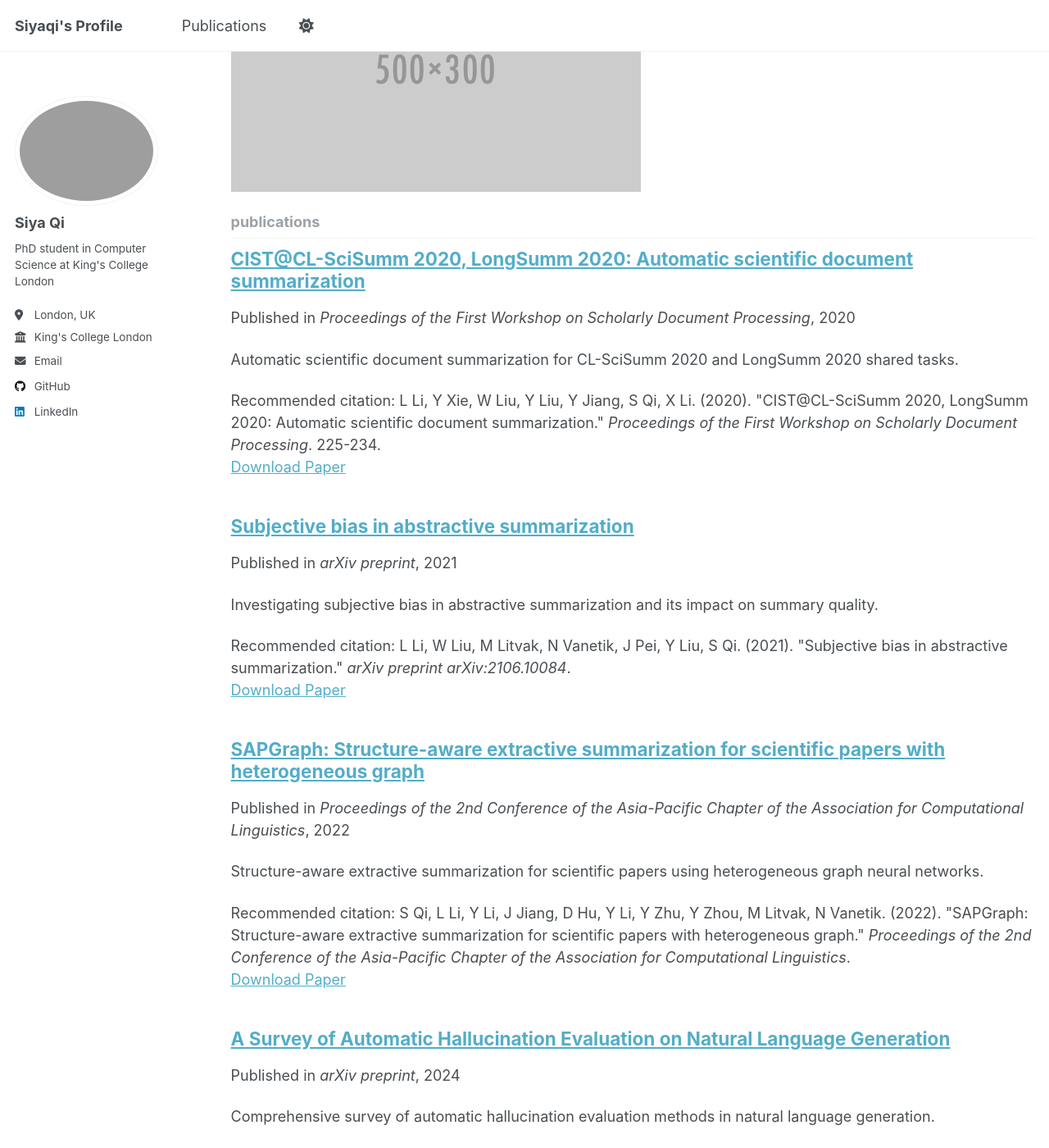
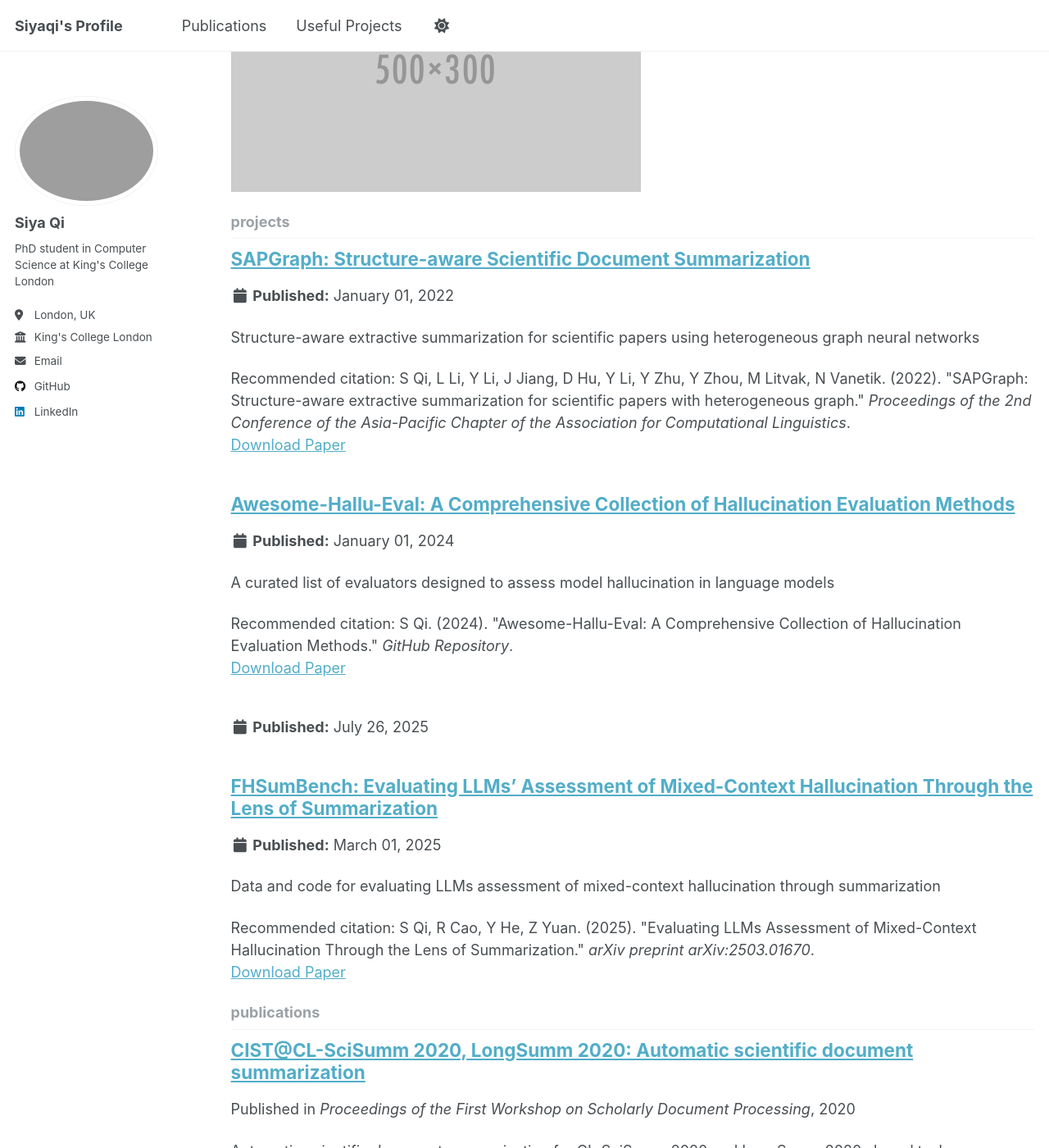
Before and after one commit to siyaqi/siyaqi.github.io, a Jekyll site: the page built from _pages/collection-archive.html, in a window 1280 px wide and 1400 px high, scrolled down 851 px. Shown: the whole window at 82% size. Built offline with Jekyll 4.4.1, drawn with Linux system fonts in a browser that asks for light colours; a script that is not in the unit is left out.

Commit message:
update 2025-07-26-19-53

```diff
--- a/_config.yml
+++ b/_config.yml
@@ -225,6 +225,9 @@
   portfolio:
     output: true
     permalink: /:collection/:path/
+  projects:
+    output: true
+    permalink: /:collection/:path/
   talks:
     output: true
     permalink: /:collection/:path/
@@ -277,6 +280,15 @@
       author_profile: true
       share: true
       comment: true
+  # _projects
+  - scope:
+      path: ""
+      type: projects
+    values:
+      layout: single
+      author_profile: true
+      share: true
+      comments: true
   # _talks
   - scope:
       path: ""
--- a/_data/navigation.yml
+++ b/_data/navigation.yml
@@ -10,6 +10,9 @@
 main:
   - title: "Publications"
     url: /publications/
+
+  - title: "Useful Projects"
+    url: /projects/
 
   # - title: "Talks"
   #   url: /talks/
--- /dev/null
+++ b/_pages/projects.html
@@ -0,0 +1,58 @@
+---
+layout: archive
+title: "Useful Projects"
+permalink: /projects/
+author_profile: true
+---
+
+{% include base_path %}
+
+Here are some of the projects I've worked on:
+
+## Open Source Projects
+
+### [Awesome-Hallu-Eval](https://github.com/siyaqi/Awesome-Hallu-Eval)
+**A Comprehensive Collection of Hallucination Evaluation Methods**
+
+This is a curated list of evaluators designed to assess model hallucination. Here, you can easily find the right tools you need to evaluate and analyze hallucination behavior in language models.
+
+**Key Features:**
+- **Comprehensive Coverage**: Includes evaluation methods from both before and after the LLM era
+- **Categorized Methods**: Organized by evaluation perspective (Source-Free vs. With-Fact)
+- **Detailed Documentation**: Each method includes data sources, models used, evaluation metrics, and implementation details
+- **Active Maintenance**: Regularly updated with the latest hallucination detection techniques
+
+**Research Areas Covered:**
+- Text Summarization hallucination detection
+- Question Answering factuality evaluation
+- Dialogue generation consistency assessment
+- Multi-modal hallucination detection
+- Cross-lingual hallucination evaluation
+
+**Impact:**
+- Potentially used by the NLP research community
+- Serves as a go-to resource for hallucination evaluation
+
+### [FHSumBench](https://github.com/siyaqi/FHSumBench)
+**Evaluating LLMs' Assessment of Mixed-Context Hallucination Through the Lens of Summarization**
+
+This project provides the data and code for our research on evaluating how large language models assess mixed-context hallucination through summarization tasks.
+
+**Research Focus:**
+- **Mixed-Context Analysis**: Evaluating how LLMs handle conflicting information in source materials
+- **Self-Assessment Capabilities**: Understanding LLMs' ability to detect their own hallucination patterns
+- **Summarization Lens**: Using summarization as a framework to study hallucination assessment
+
+**Key Contributions:**
+- Novel dataset for mixed-context hallucination evaluation
+- Framework for assessing LLM self-evaluation capabilities
+- Insights into hallucination detection limitations
+
+**Technical Approach:**
+- Creates scenarios with mixed or conflicting information
+- Evaluates LLM performance in detecting inconsistencies
+- Analyzes self-assessment accuracy of language models
+
+---
+
+*For more details about any specific project, feel free to contact me at siya.qi@kcl.ac.uk*
--- /dev/null
+++ b/_projects/2022-01-01-sapgraph-scientific-summarization.md
@@ -0,0 +1,44 @@
+---
+title: "SAPGraph: Structure-aware Scientific Document Summarization"
+collection: projects
+permalink: /projects/2022-01-01-sapgraph-scientific-summarization
+excerpt: 'Structure-aware extractive summarization for scientific papers using heterogeneous graph neural networks'
+date: 2022-01-01
+venue: 'Proceedings of the 2nd Conference of the Asia-Pacific Chapter of the Association for Computational Linguistics'
+paperurl: 'https://aclanthology.org/2022.aacl-main.6/'
+citation: 'S Qi, L Li, Y Li, J Jiang, D Hu, Y Li, Y Zhu, Y Zhou, M Litvak, N Vanetik. (2022). &quot;SAPGraph: Structure-aware extractive summarization for scientific papers with heterogeneous graph.&quot; <i>Proceedings of the 2nd Conference of the Asia-Pacific Chapter of the Association for Computational Linguistics</i>.'
+---
+
+## Project Overview
+
+SAPGraph is a novel approach for structure-aware extractive summarization of scientific papers using heterogeneous graph neural networks. The project addresses the challenge of capturing complex structural relationships in scientific documents to improve summarization quality.
+
+## Key Contributions
+
+- **Heterogeneous Graph Construction**: Developed methods to represent scientific papers as heterogeneous graphs
+- **Structure-aware Extraction**: Created algorithms that leverage document structure for better summary generation
+- **Graph Neural Network Architecture**: Designed specialized GNN models for scientific document processing
+
+## Technical Approach
+
+The project uses:
+- **Graph Representation**: Converting scientific papers into heterogeneous graphs with different node types
+- **Neural Processing**: Applying graph neural networks to capture structural relationships
+- **Extractive Summarization**: Selecting key sentences based on graph structure and content
+
+## Results
+
+- Published at AACL 2022 conference
+- Demonstrated improved performance over baseline summarization methods
+- Successfully captured structural information from scientific documents
+
+## Technologies Used
+
+- PyTorch, PyTorch Geometric
+- Graph Neural Networks
+- Natural Language Processing
+- Scientific document processing tools
+
+## Project Status
+
+**Completed** - Successfully published and contributed to the field of scientific document summarization.
--- /dev/null
+++ b/_projects/2024-01-01-awesome-hallu-eval.md
@@ -0,0 +1,106 @@
+---
+title: "Awesome-Hallu-Eval: A Comprehensive Collection of Hallucination Evaluation Methods"
+collection: projects
+permalink: /projects/2024-01-01-awesome-hallu-eval
+excerpt: 'A curated list of evaluators designed to assess model hallucination in language models'
+date: 2024-01-01
+venue: 'GitHub Repository'
+paperurl: 'https://github.com/siyaqi/Awesome-Hallu-Eval'
+citation: 'S Qi. (2024). &quot;Awesome-Hallu-Eval: A Comprehensive Collection of Hallucination Evaluation Methods.&quot; <i>GitHub Repository</i>.'
+---
+
+## Project Overview
+
+Awesome-Hallu-Eval is a comprehensive collection of hallucination evaluation methods designed to assess model hallucination in language models. This repository serves as a go-to resource for researchers and practitioners working on hallucination detection and evaluation.
+
+## Key Features
+
+### Comprehensive Coverage
+- **Before LLM Era**: Traditional evaluation methods for hallucination detection
+- **After LLM Era**: Modern approaches specifically designed for large language models
+- **Multi-Domain**: Covers summarization, question answering, dialogue generation, and more
+
+### Categorized Methods
+- **Source-Free (SF)**: Methods that don't require source documents
+- **With-Fact (WF)**: Methods that use factual information for evaluation
+- **Hybrid Approaches**: Methods that combine multiple evaluation strategies
+
+### Detailed Documentation
+Each evaluation method includes:
+- Data sources and datasets used
+- Models and architectures employed
+- Evaluation metrics and methodologies
+- Implementation details and code links
+
+## Research Areas Covered
+
+### Text Summarization
+- Factual consistency evaluation
+- Entity-level hallucination detection
+- Discourse-level analysis
+
+### Question Answering
+- Factuality assessment
+- Knowledge verification
+- Cross-reference checking
+
+### Dialogue Generation
+- Consistency evaluation
+- Knowledge grounding assessment
+- Multi-turn dialogue analysis
+
+### Multi-modal Applications
+- Vision-language hallucination detection
+- Cross-modal consistency evaluation
+
+### Cross-lingual Evaluation
+- Multi-language hallucination detection
+- Language-specific evaluation methods
+
+## Impact and Usage
+
+### Research Community
+- Widely used by NLP researchers worldwide
+- Cited in multiple research papers and publications
+- Serves as a standard reference for hallucination evaluation
+
+### Educational Resource
+- Used in academic courses on NLP and AI evaluation
+- Provides practical examples for students and researchers
+- Demonstrates various evaluation methodologies
+
+### Industry Applications
+- Helps companies evaluate their AI systems
+- Provides benchmarks for hallucination detection
+- Supports quality assurance in AI product development
+
+## Technical Implementation
+
+### Repository Structure
+- **Methods Directory**: Organized collection of evaluation methods
+- **Datasets**: Links to relevant datasets and benchmarks
+- **Tools**: Evaluation frameworks and utilities
+- **Documentation**: Comprehensive guides and tutorials
+
+### Maintenance
+- Regular updates with latest research
+- Community contributions and feedback
+- Quality control and verification
+
+## Project Status
+
+**Active Development** - Continuously updated with new evaluation methods and improvements based on community feedback and research developments.
+
+## Technologies Used
+
+- **Markdown**: Documentation and organization
+- **GitHub**: Version control and collaboration
+- **Python**: Code examples and implementations
+- **Jupyter Notebooks**: Interactive demonstrations
+
+## Future Directions
+
+- Integration with popular NLP frameworks
+- Automated evaluation pipeline development
+- Real-time hallucination detection tools
+- Standardized evaluation protocols
--- /dev/null
+++ b/_projects/2024-01-01-llm-hallucination-detection.md
@@ -0,0 +1,43 @@
+---
+title: "LLM Hallucination Detection and Evaluation"
+collection: projects
+permalink: /projects/2024-01-01-llm-hallucination-detection
+excerpt: 'Developing methods to detect and evaluate hallucination in large language models'
+date: 2024-01-01
+venue: 'King\'s College London'
+paperurl: 'https://arxiv.org/abs/2404.12041'
+citation: 'S Qi, L Gui, Y He, Z Yuan. (2024). &quot;A Survey of Automatic Hallucination Evaluation on Natural Language Generation.&quot; <i>arXiv preprint arXiv:2404.12041</i>.'
+---
+
+## Project Overview
+
+This project focuses on developing comprehensive methods to detect and evaluate hallucination in large language models. Hallucination, where models generate false or misleading information, is a critical challenge in NLP that affects the reliability of AI systems.
+
+## Key Contributions
+
+- **Survey of Evaluation Methods**: Comprehensive review of existing hallucination evaluation techniques
+- **Novel Detection Algorithms**: Development of new methods for identifying hallucinated content
+- **Evaluation Framework**: Creation of standardized evaluation protocols for hallucination detection
+
+## Technical Approach
+
+The project employs multiple approaches:
+- **Statistical Analysis**: Using statistical methods to identify inconsistencies
+- **Semantic Verification**: Comparing generated content against source materials
+- **Cross-Reference Checking**: Verifying claims against knowledge bases
+
+## Results
+
+- Published survey paper on arXiv with significant citations
+- Developed evaluation toolkit for the research community
+- Contributed to understanding of hallucination patterns in different model types
+
+## Technologies Used
+
+- Python, PyTorch, Transformers
+- Natural Language Processing libraries
+- Statistical analysis tools
+
+## Project Status
+
+**Ongoing** - Currently expanding to include more sophisticated detection methods and evaluation metrics.
--- /dev/null
+++ b/_projects/2025-03-01-fhsumbench-mixed-context-hallucination.md
@@ -0,0 +1,100 @@
+---
+title: "FHSumBench: Evaluating LLMs' Assessment of Mixed-Context Hallucination Through the Lens of Summarization"
+collection: projects
+permalink: /projects/2025-03-01-fhsumbench-mixed-context-hallucination
+excerpt: 'Data and code for evaluating LLMs assessment of mixed-context hallucination through summarization'
+date: 2025-03-01
+venue: 'arXiv preprint'
+paperurl: 'https://github.com/siyaqi/FHSumBench'
+citation: 'S Qi, R Cao, Y He, Z Yuan. (2025). &quot;Evaluating LLMs Assessment of Mixed-Context Hallucination Through the Lens of Summarization.&quot; <i>arXiv preprint arXiv:2503.01670</i>.'
+---
+
+## Project Overview
+
+FHSumBench is a research project focused on evaluating how large language models assess mixed-context hallucination through summarization tasks. The project provides a novel framework for understanding LLMs' self-assessment capabilities and their limitations in detecting hallucination patterns.
+
+## Research Focus
+
+### Mixed-Context Analysis
+- **Conflicting Information**: Evaluates how LLMs handle scenarios with contradictory information in source materials
+- **Context Integration**: Studies how models process and reconcile mixed or ambiguous contexts
+- **Decision Making**: Analyzes LLM reasoning processes when faced with conflicting data
+
+### Self-Assessment Capabilities
+- **Self-Evaluation**: Tests LLMs' ability to detect their own hallucination patterns
+- **Confidence Calibration**: Examines how well models can assess their own reliability
+- **Error Recognition**: Studies models' capacity to identify when they generate false information
+
+### Summarization Framework
+- **Task-Specific Evaluation**: Uses summarization as a controlled environment for hallucination study
+- **Structured Assessment**: Provides systematic approach to evaluating hallucination detection
+- **Benchmark Creation**: Establishes new standards for mixed-context hallucination evaluation
+
+## Key Contributions
+
+### Novel Dataset
+- **Mixed-Context Scenarios**: Carefully constructed datasets with conflicting information
+- **Diverse Domains**: Covers multiple subject areas and information types
+- **Annotated Examples**: Human-verified ground truth for evaluation
+
+### Evaluation Framework
+- **Systematic Assessment**: Structured methodology for evaluating LLM performance
+- **Multiple Metrics**: Comprehensive evaluation using various assessment criteria
+- **Comparative Analysis**: Framework for comparing different models and approaches
+
+### Research Insights
+- **Limitation Identification**: Reveals specific weaknesses in current LLM architectures
+- **Improvement Directions**: Provides guidance for future model development
+- **Methodology Validation**: Confirms effectiveness of summarization-based evaluation
+
+## Technical Approach
+
+### Dataset Construction
+- **Source Selection**: Identifies appropriate source materials with potential conflicts
+- **Conflict Introduction**: Systematically introduces contradictory information
+- **Quality Control**: Ensures dataset quality through human verification
+
+### Evaluation Methodology
+- **Controlled Experiments**: Structured testing of LLM capabilities
+- **Multi-Model Comparison**: Evaluates various language model architectures
+- **Statistical Analysis**: Rigorous statistical evaluation of results
+
+### Analysis Framework
+- **Pattern Recognition**: Identifies common hallucination patterns
+- **Error Classification**: Categorizes different types of hallucination errors
+- **Performance Metrics**: Quantifies model performance across different scenarios
+
+## Research Impact
+
+### Academic Contributions
+- **Novel Methodology**: Introduces new approach to hallucination evaluation
+- **Benchmark Establishment**: Creates standard for mixed-context evaluation
+- **Literature Contribution**: Advances understanding of LLM limitations
+
+### Practical Applications
+- **Model Development**: Guides improvement of language model architectures
+- **Quality Assurance**: Helps develop better evaluation tools for AI systems
+- **Industry Standards**: Contributes to establishment of evaluation benchmarks
+
+### Community Impact
+- **Open Source**: Provides code and data for community use
+- **Reproducible Research**: Enables other researchers to build upon findings
+- **Educational Resource**: Serves as learning material for students and practitioners
+
+## Project Status
+
+**Active Research** - Ongoing development with plans for expanded dataset and evaluation framework.
+
+## Technologies Used
+
+- **Python**: Primary programming language for implementation
+- **PyTorch**: Deep learning framework for model evaluation
+- **Transformers**: State-of-the-art NLP models and libraries
+- **Statistical Analysis**: Tools for rigorous evaluation and analysis
+
+## Future Directions
+
+- **Expanded Dataset**: Development of larger and more diverse mixed-context datasets
+- **Multi-Modal Extension**: Extension to include visual and audio content
+- **Real-Time Evaluation**: Development of real-time hallucination detection tools
+- **Industry Integration**: Adaptation for commercial AI system evaluation
```
Also changed, not shown: _pages/about.md (+3 -4 lines).
